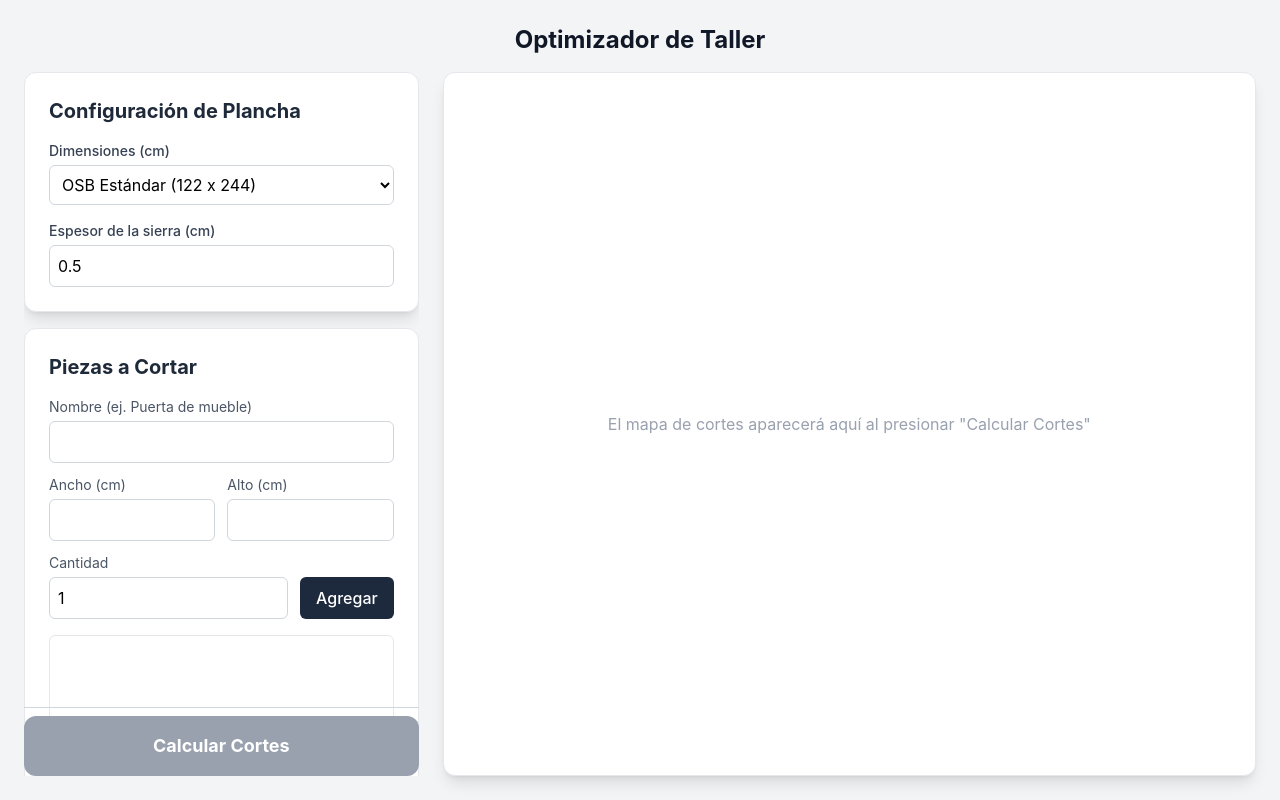
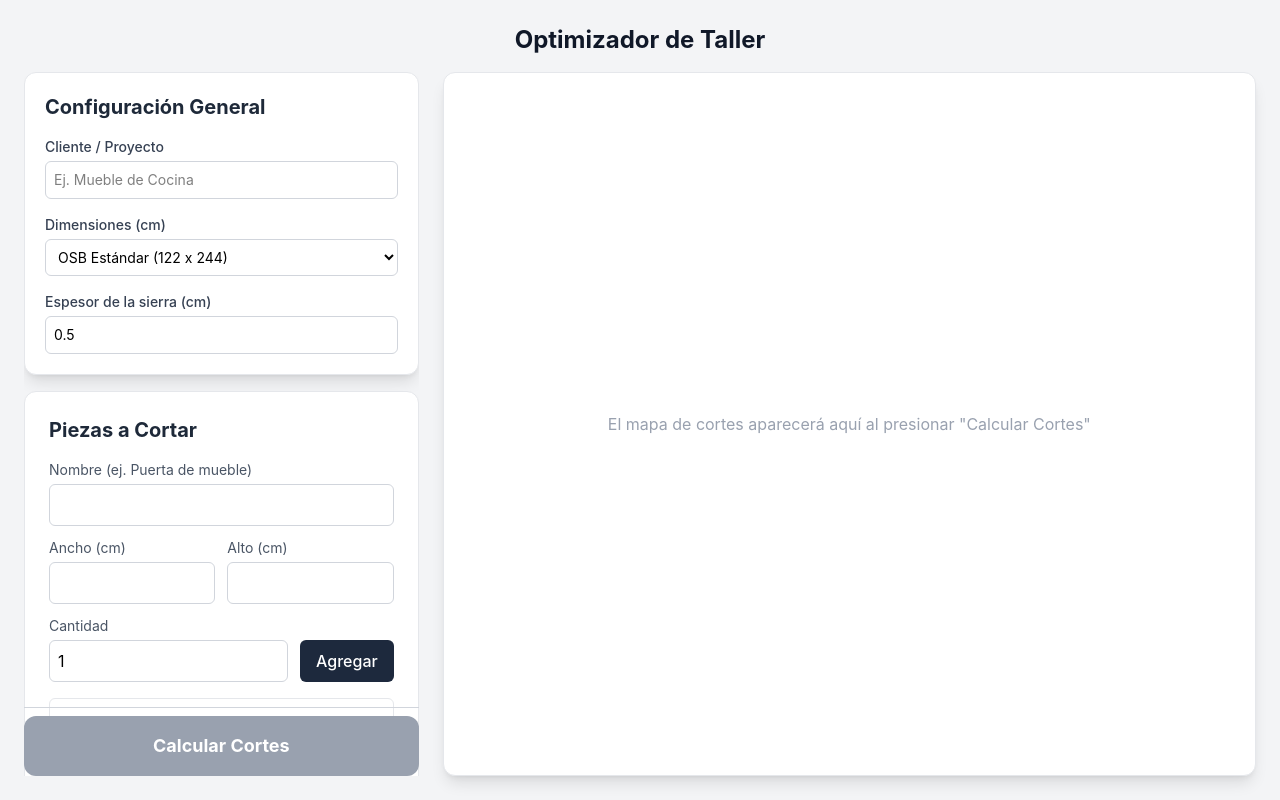
Before and after one commit to Michaelyoddie/optimizador_corte_frontend, a React (Vite) app: page / in a window 1280 px wide. Built offline with nearby package versions, Linux system fonts and the light colour scheme.

Commit message:
feat: agrega campo para nombre del cliente o proyecto

```diff
--- a/src/App.jsx
+++ b/src/App.jsx
@@ -5,6 +5,7 @@ import VisualizadorCortes from './components/VisualizadorCortes';
 
 function App() {
   const [config, setConfig] = useState({ ancho: 122, alto: 244, kerf: 0.5 });
+  const [nombreProyecto, setNombreProyecto] = useState(""); // <-- NUEVO ESTADO PARA EL CLIENTE
   const [piezas, setPiezas] = useState([]);
   const [resultados, setResultados] = useState(null);
 
@@ -30,14 +31,17 @@ function App() {
 
       <div className="max-w-7xl mx-auto w-full grid grid-cols-1 lg:grid-cols-12 gap-6 flex-1 min-h-0">
 
-        {/* Columna Izquierda: Ahora usa gap-4 y flex para distribuir el espacio sin scroll general */}
         <div className="lg:col-span-4 flex flex-col h-full bg-transparent overflow-hidden gap-4">
-
           <div className="shrink-0">
-            <ConfiguracionPanel config={config} setConfig={setConfig} />
+            {/* Pasamos el nombre al panel para que puedas escribirlo */}
+            <ConfiguracionPanel
+              config={config}
+              setConfig={setConfig}
+              nombreProyecto={nombreProyecto}
+              setNombreProyecto={setNombreProyecto}
+            />
           </div>
 
-          {/* Este contenedor obliga al Gestor de Piezas a ocupar solo el espacio que sobra */}
           <div className="flex-1 min-h-0">
             <GestorPiezas piezas={piezas} setPiezas={setPiezas} />
           </div>
@@ -53,9 +57,13 @@ function App() {
           </div>
         </div>
 
-        {/* Columna Derecha */}
         <div className="lg:col-span-8 bg-white rounded-xl shadow-lg border border-gray-200 p-4 flex flex-col h-full overflow-hidden">
-          <VisualizadorCortes config={config} resultados={resultados} />
+          {/* Pasamos el nombre al visualizador para que lo ponga en el PDF */}
+          <VisualizadorCortes
+            config={config}
+            resultados={resultados}
+            nombreProyecto={nombreProyecto}
+          />
         </div>
 
       </div>
--- a/src/components/ConfiguracionPanel.jsx
+++ b/src/components/ConfiguracionPanel.jsx
@@ -1,14 +1,12 @@
 import React, { useState } from 'react';
 
-const ConfiguracionPanel = ({ config, setConfig }) => {
-  // Estado para saber si mostramos las cajitas manuales
+const ConfiguracionPanel = ({ config, setConfig, nombreProyecto, setNombreProyecto }) => {
   const [esManual, setEsManual] = useState(false);
 
   const manejarCambioSelect = (e) => {
     const valor = e.target.value;
     if (valor === 'manual') {
       setEsManual(true);
-      // Vaciamos las medidas para que puedas escribir las tuyas
       setConfig({ ...config, ancho: '', alto: '' });
     } else {
       setEsManual(false);
@@ -18,15 +16,27 @@ const ConfiguracionPanel = ({ config, setConfig }) => {
   };
 
   return (
-    <div className="p-6 bg-white rounded-xl shadow-lg border border-gray-200">
-      <h2 className="text-xl font-bold text-gray-800 mb-4">Configuración de Plancha</h2>
+    <div className="p-5 bg-white rounded-xl shadow-lg border border-gray-200">
+      <h2 className="text-xl font-bold text-gray-800 mb-4">Configuración General</h2>
 
       <div className="space-y-4">
-        {/* Selector Principal */}
+
+        {/* NUEVO CAMPO: Cliente o Proyecto */}
+        <div>
+          <label className="block text-sm font-medium text-gray-700">Cliente / Proyecto</label>
+          <input
+            type="text"
+            value={nombreProyecto}
+            onChange={(e) => setNombreProyecto(e.target.value)}
+            placeholder="Ej. Mueble de Cocina"
+            className="mt-1 block w-full p-2 border border-gray-300 rounded-md bg-white text-sm focus:ring-blue-500 focus:border-blue-500"
+          />
+        </div>
+
         <div>
           <label className="block text-sm font-medium text-gray-700">Dimensiones (cm)</label>
           <select
-            className="mt-1 block w-full p-2 border border-gray-300 rounded-md bg-white"
+            className="mt-1 block w-full p-2 border border-gray-300 rounded-md bg-white text-sm"
             onChange={manejarCambioSelect}
             defaultValue="122x244"
           >
@@ -36,7 +46,6 @@ const ConfiguracionPanel = ({ config, setConfig }) => {
           </select>
         </div>
 
-        {/* Cajitas que aparecen SOLO si elige "Manual" */}
         {esManual && (
           <div className="grid grid-cols-2 gap-3 p-3 bg-gray-50 border border-gray-200 rounded-md">
             <div>
@@ -60,14 +69,13 @@ const ConfiguracionPanel = ({ config, setConfig }) => {
           </div>
         )}
 
-        {/* Input para el Kerf */}
         <div>
           <label className="block text-sm font-medium text-gray-700">Espesor de la sierra (cm)</label>
           <input
             type="number"
             value={config.kerf}
             onChange={(e) => setConfig({...config, kerf: parseFloat(e.target.value) || 0})}
-            className="mt-1 block w-full p-2 border border-gray-300 rounded-md"
+            className="mt-1 block w-full p-2 border border-gray-300 rounded-md text-sm"
             step="0.1"
           />
         </div>
--- a/src/components/VisualizadorCortes.jsx
+++ b/src/components/VisualizadorCortes.jsx
@@ -1,7 +1,7 @@
 import React, { useState, useEffect, useRef } from 'react';
 import { useReactToPrint } from 'react-to-print';
 
-const VisualizadorCortes = ({ config, resultados }) => {
+const VisualizadorCortes = ({ config, resultados, nombreProyecto }) => {
   const [pagina, setPagina] = useState(0);
   const componentePDFRef = useRef();
 
@@ -9,9 +9,10 @@ const VisualizadorCortes = ({ config, resultados }) => {
     setPagina(0);
   }, [resultados]);
 
+  // Si escribiste un nombre, el archivo PDF se llamará así al guardarse
   const exportarPDF = useReactToPrint({
     contentRef: componentePDFRef,
-    documentTitle: `Proyecto_Optimizador_Cortes`,
+    documentTitle: nombreProyecto ? `Cortes_${nombreProyecto.replace(/\s+/g, '_')}` : `Optimizador_Cortes`,
   });
 
   if (!resultados) {
@@ -26,9 +27,8 @@ const VisualizadorCortes = ({ config, resultados }) => {
   const esVertical = alto > ancho;
   const viewBoxAncho = esVertical ? alto : ancho;
   const viewBoxAlto = esVertical ? ancho : alto;
+  const planchaActual = resultados.detalle_planchas[pagina];
 
-  // 1. Lógica para la PANTALLA (Calcula solo la plancha actual)
-  const planchaActual = resultados.detalle_planchas[pagina];
   const cortesTabla = {};
   planchaActual.cortes.forEach(corte => {
     const clave = `${corte.nombre}-${corte.w}-${corte.h}`;
@@ -43,9 +43,11 @@ const VisualizadorCortes = ({ config, resultados }) => {
   return (
     <div className="w-full flex flex-col h-full overflow-hidden relative">
 
-      {/* --- CABECERA (Pantalla) --- */}
       <div className="flex justify-between items-center mb-3 border-b pb-3 shrink-0">
-        <h2 className="text-xl font-bold text-gray-800">Mapa de Cortes</h2>
+        <h2 className="text-xl font-bold text-gray-800">
+          {/* Muestra el nombre del proyecto en la pantalla si existe */}
+          {nombreProyecto ? `Mapa de Cortes: ${nombreProyecto}` : 'Mapa de Cortes'}
+        </h2>
         <div className="flex gap-2 items-center">
           <button
             onClick={exportarPDF}
@@ -62,9 +64,7 @@ const VisualizadorCortes = ({ config, resultados }) => {
         </div>
       </div>
 
-      {/* --- VISTA DE PANTALLA INTERACTIVA (Solo 1 plancha visible) --- */}
       <div className="flex flex-col flex-1 min-h-0 bg-white p-2 rounded-lg">
-        {/* Mapa SVG de Pantalla */}
         <div className="w-full flex-1 min-h-0 flex items-center justify-center bg-gray-50 rounded-lg p-2 border border-gray-200 mb-3">
           <svg viewBox={`0 0 ${viewBoxAncho} ${viewBoxAlto}`} className="max-w-full max-h-full drop-shadow-md">
             <rect x="0" y="0" width={viewBoxAncho} height={viewBoxAlto} fill="#fde68a" stroke="#78350f" strokeWidth="0.8" />
@@ -92,7 +92,6 @@ const VisualizadorCortes = ({ config, resultados }) => {
           </svg>
         </div>
 
-        {/* Tabla de Piezas de Pantalla */}
         <div className="w-full shrink-0 flex flex-col mb-1 h-[22vh]">
           <h3 className="text-sm font-bold text-gray-700 mb-2 shrink-0">Lista de cortes para esta plancha</h3>
           <div className="flex-1 overflow-y-auto rounded-lg border border-gray-200 shadow-sm min-h-0">
@@ -118,7 +117,6 @@ const VisualizadorCortes = ({ config, resultados }) => {
         </div>
       </div>
 
-      {/* --- Paginación --- */}
       {resultados.planchas > 1 && (
         <div className="flex justify-center gap-4 shrink-0 pt-2 border-t mt-1">
           <button
@@ -139,13 +137,12 @@ const VisualizadorCortes = ({ config, resultados }) => {
       )}
 
       {/* ========================================================================= */}
-      {/* --- VISTA OCULTA PARA IMPRIMIR (Todas las planchas con salto de página) --- */}
+      {/* VISTA OCULTA PARA IMPRIMIR CON TÍTULO PERSONALIZADO */}
       {/* ========================================================================= */}
       <div className="hidden">
         <div ref={componentePDFRef} className="p-8 bg-white text-black">
           {resultados.detalle_planchas.map((plancha, planchaIndex) => {
 
-            // Calculamos la tabla específicamente para la plancha que estamos dibujando en este ciclo
             const cortesTablaImpresion = {};
             plancha.cortes.forEach(corte => {
               const clave = `${corte.nombre}-${corte.w}-${corte.h}`;
@@ -158,16 +155,16 @@ const VisualizadorCortes = ({ config, resultados }) => {
             const filasTablaImpresion = Object.values(cortesTablaImpresion);
 
             return (
-              // "break-after-page" obliga a saltar de hoja después de cada plancha
               <div key={planchaIndex} className="break-after-page mb-16">
 
-                {/* Título de la hoja */}
                 <div className="mb-6 text-center border-b-2 border-gray-800 pb-4">
-                  <h1 className="text-2xl font-bold text-gray-800 uppercase tracking-wide">Hoja de Ruta - Optimizador</h1>
+                  {/* AQUÍ SE IMPRIME EL NOMBRE DEL PROYECTO O CLIENTE */}
+                  <h1 className="text-2xl font-bold text-gray-800 uppercase tracking-wide">
+                    {nombreProyecto ? `Proyecto: ${nombreProyecto}` : 'Hoja de Ruta - Optimizador'}
+                  </h1>
                   <p className="text-gray-600 mt-2 font-medium">Plancha {planchaIndex + 1} de {resultados.planchas} | Medidas Originales: {ancho}x{alto} cm | Desperdicio: {plancha.desperdicio}%</p>
                 </div>
 
-                {/* Mapa SVG optimizado para papel */}
                 <div className="w-full mb-8 flex justify-center">
                   <svg viewBox={`0 0 ${viewBoxAncho} ${viewBoxAlto}`} className="w-full h-auto max-h-[600px] border-2 border-gray-800 shadow-sm">
                     <rect x="0" y="0" width={viewBoxAncho} height={viewBoxAlto} fill="#fde68a" />
@@ -195,7 +192,6 @@ const VisualizadorCortes = ({ config, resultados }) => {
                   </svg>
                 </div>
 
-                {/* Tabla de cortes firme y sólida para papel */}
                 <div>
                   <h3 className="text-lg font-bold text-gray-800 mb-3 uppercase tracking-wide">Despiece a Cortar</h3>
                   <table className="w-full text-sm text-left border-collapse border border-gray-400">
```
